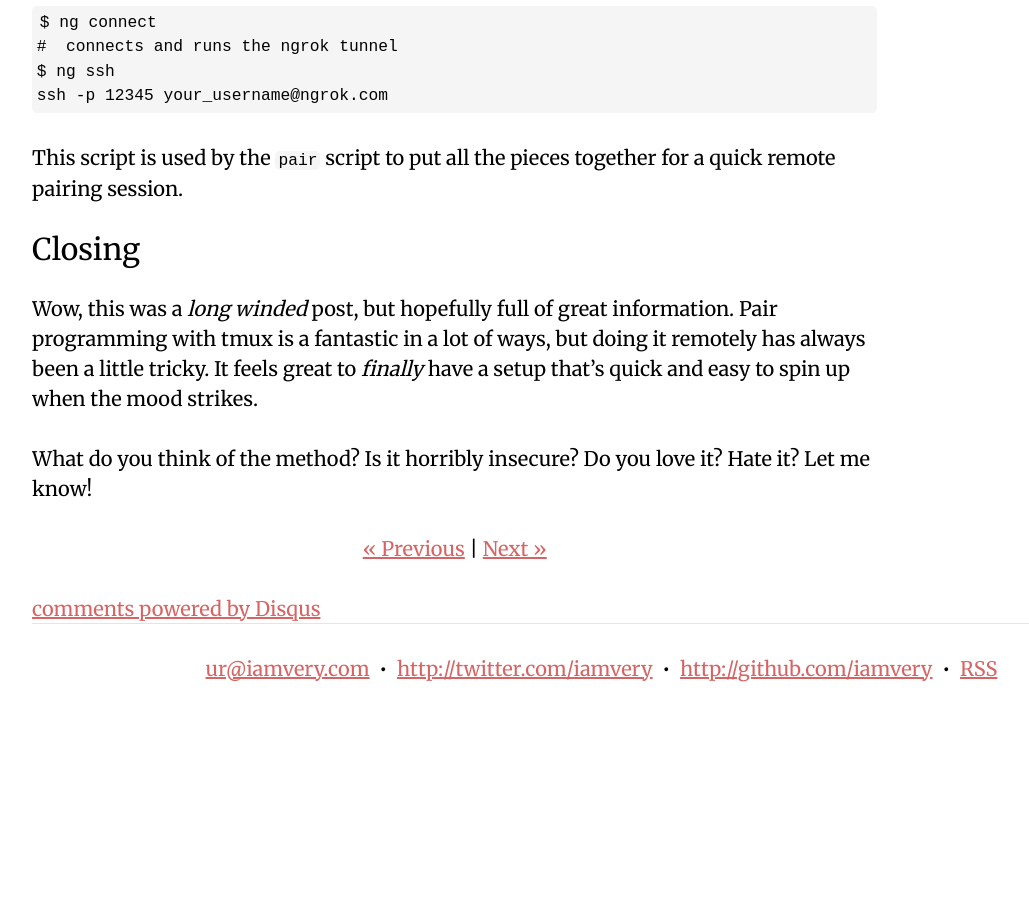
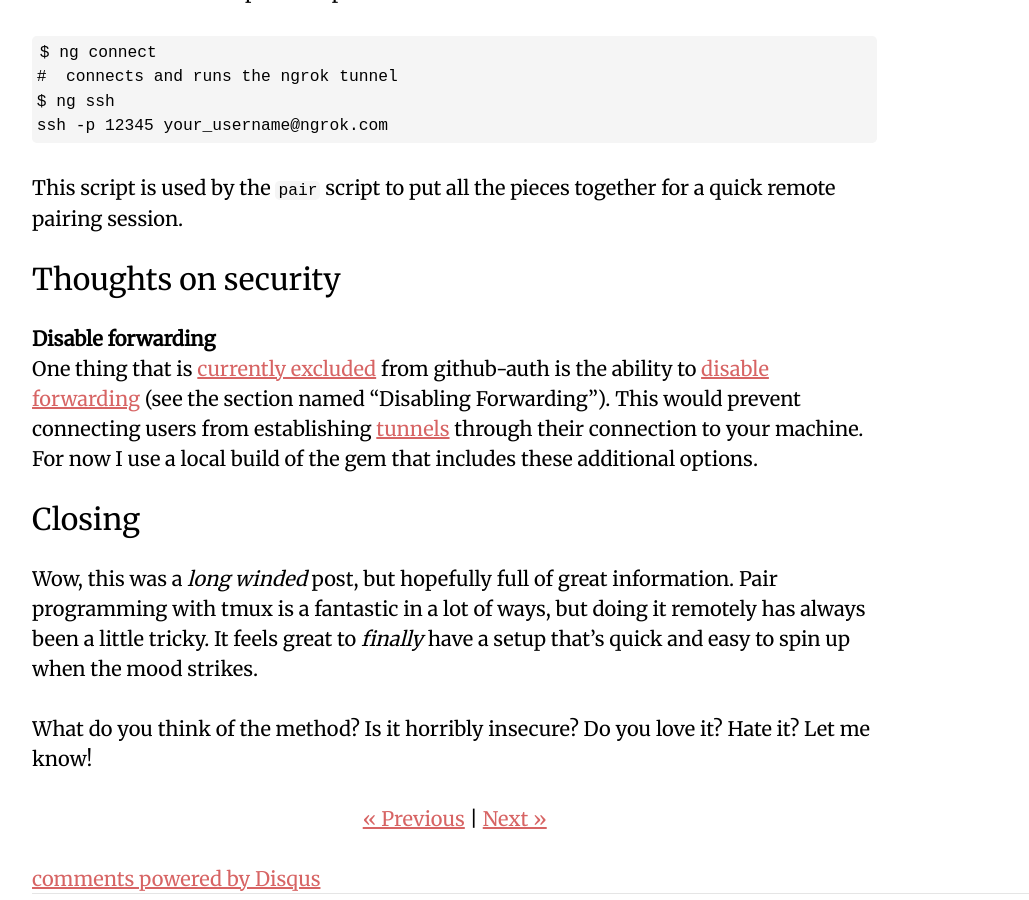
Before and after one commit to iamvery/iamvery.github.com, a Jekyll site: the page built from _posts/2013-11-16-tmux-pairing-anywhere-on-your-box.markdown, in a window 1280 px wide and 900 px high, scrolled down 4070 px. Shown: the whole window, without its empty margins (39-1068 px from the left). Built offline with Jekyll 4.4.1, drawn with Linux system fonts in a browser that asks for light colours; comment, search, counter and statistics services are not loaded; before the commit the page ends 4784 px from its top, so only the background shows below that.

Commit message:
Add "Thoughts on security" to tmux post

```diff
--- a/_posts/2013-11-16-tmux-pairing-anywhere-on-your-box.markdown
+++ b/_posts/2013-11-16-tmux-pairing-anywhere-on-your-box.markdown
@@ -24,6 +24,7 @@ what we're going to accomplish:
 1. [Allow remote, key based auth to your machine](#step_one_authentication_without_a_password)
 2. [Connect from _anywhere_](#step_two_connect_from_anywhere)
 3. [Bonus Round: More about my scripts](#bonus_round_my_trickery)
+4. [Thoughts on security](#thoughts_on_security)
 
 ## Step one: Authentication without a password
 
@@ -156,6 +157,17 @@ The end result is a couple of helpful commands:
 This script is used by the `pair` script to put all the pieces together for a
 quick remote pairing session.
 
+## Thoughts on security
+
+### Disable forwarding
+
+One thing that is [currently excluded](https://github.com/chrishunt/github-auth/pull/25)
+from github-auth is the ability to [disable forwarding](http://oreilly.com/catalog/sshtdg/chapter/ch08.html)
+(see the section named "Disabling Forwarding"). This would prevent connecting
+users from establishing [tunnels](http://en.wikipedia.org/wiki/Tunneling_protocol)
+through their connection to your machine. For now I use a local build of the
+gem that includes these additional options.
+
 ## Closing
 
 Wow, this was a _long winded_ post, but hopefully full of great information.
```
